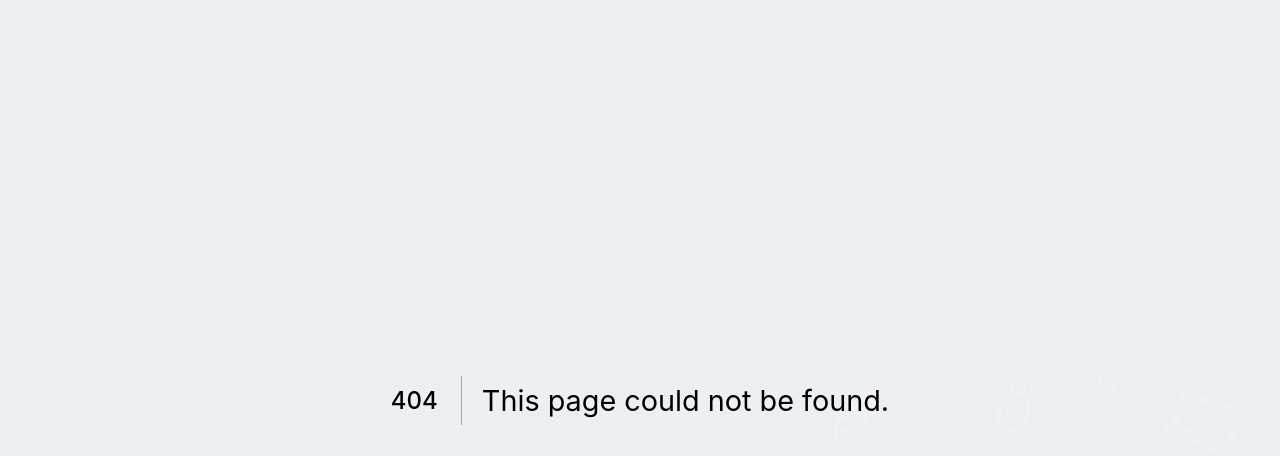
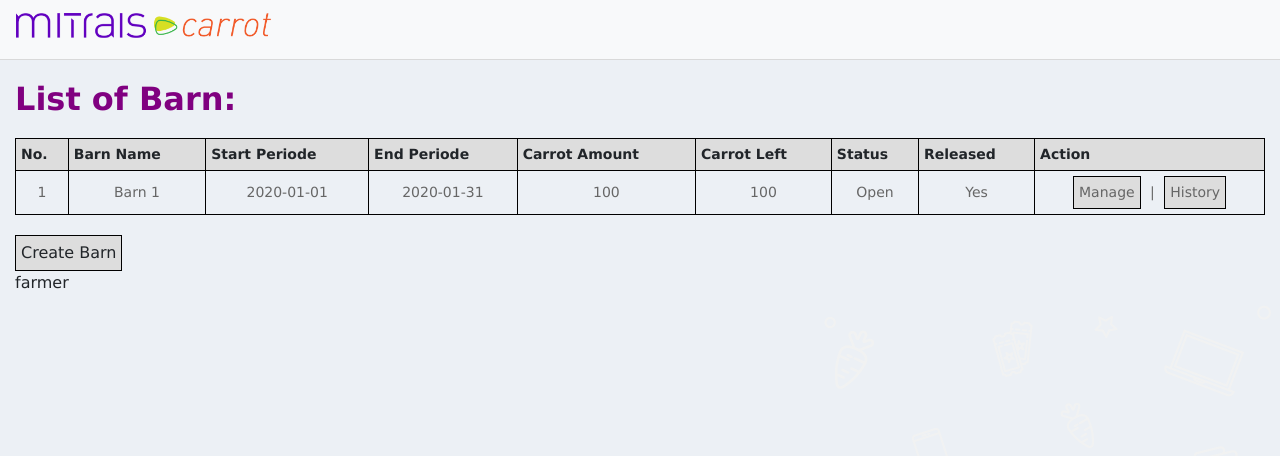
Before and after one commit to Mitrais-Carrot-2/carrot-frontend, a Next.js app: page /farmer in a window 1280 px wide. Before the commit this address had no page. Shown: the top 456 px of the page. Built offline with nearby package versions, Linux system fonts and the light colour scheme.

Commit message:
Add List of Barn (UI only)

```diff
--- /dev/null
+++ b/components/Barn/BarnHistory.js
@@ -0,0 +1,7 @@
+import React from 'react'
+
+export default function BarnHistory() {
+  return (
+    <div>BarnHistory</div>
+  )
+}
--- /dev/null
+++ b/components/Barn/BarnReward.js
@@ -0,0 +1,68 @@
+import React from 'react'
+
+export default function BarnReward() {
+  return (
+    <div>
+      <form>
+        <div className="form-group">
+          <table>
+            <thead>
+              <tr>
+                <th>No.</th>
+                <th>Reward Name</th>
+                <th>Reward Amount</th>
+                <th>Reward Type</th>
+                <th>Action</th>
+              </tr>
+            </thead>
+            <tbody>
+              <tr>
+                <td>1</td>
+                <td>Birthday Reward</td>
+                <td>10</td>
+                <td>REWARD_BIRTHDAY</td>
+                <button>Delete</button>
+              </tr>
+            </tbody>
+          </table>
+          <button >+create reward</button>
+        </div>
+      </form>
+      <style jsx>{`
+        form {
+          display: flex;
+          flex-direction: column;
+        }
+        .form-group {
+          margin-bottom: 1rem;
+        }
+        table {
+          border: 1px solid black;
+        }
+        table thead {
+          background-color: #ddd;
+          font-weight: bold;
+          font-size: 1rem;
+        }
+        table thead th {
+          padding: 0.5rem;
+        }
+        table tbody td {
+          padding: 0.5rem;
+          text-align: center;
+        }
+        button {
+          font-size: 0.9rem;
+          background-color: #ddd;
+          margin-top: 0.25rem;
+          margin-left: 1rem;
+          padding: 0.2rem;
+          border: 1px solid black;
+          border-radius: 0.5rem;
+
+        }
+
+      `}</style>
+    </div>
+  )
+}
--- /dev/null
+++ b/components/Barn/CreateBarn.js
@@ -0,0 +1,79 @@
+import React from "react";
+import BarnReward from "./BarnReward";
+
+export default function CreateBarn(props) {
+  return (
+    <div className="justify-center items-center flex overflow-x-hidden overflow-y-auto fixed inset-0 z-50 outline-none focus:outline-none">
+      <div className="relative w-auto my-6 mx-auto max-w-3xl">
+        {/*content*/}
+        <div className="border-0 rounded-lg shadow-lg relative flex flex-col w-full bg-white outline-none focus:outline-none py-5 px-20 ">
+          {/*header*/}
+          <div className="flex items-start justify-between p-5 border-b border-solid border-blueGray-200 rounded-t">
+            <h3 className="text-3xl font-semibold">Create Barn</h3>
+            <button
+              className="p-1 ml-auto bg-transparent border-0 text-black opacity-5 float-right text-3xl leading-none font-semibold outline-none focus:outline-none"
+              onClick={() => setShowModal(false)}
+            >
+              <span className="bg-transparent text-black opacity-5 h-6 w-6 text-2xl block outline-none focus:outline-none">
+                ×
+              </span>
+            </button>
+          </div>
+          {/*body*/}
+          <div>
+            <form>
+              <h2>Barn Details:</h2>
+              <div className="barn-details">
+                <label>Barn Name:</label>
+                <input type="text" name="barnName" />
+                <label>Start Periode:</label>
+                <input type="date" name="startPeriode" />
+                <label>End Periode:</label>
+                <input type="date" name="endPeriode" />
+                <label>Carrot Amount</label>
+                <input type="number" name="carrotAmount" />
+              </div>
+
+              <h2>Barn Settings:</h2>
+              <BarnReward />
+
+
+            </form>
+          </div>
+          {/*footer*/}
+          <div className="flex items-center justify-end p-6 border-t border-solid border-blueGray-200 rounded-b">
+            <button
+              className="text-red-500 background-transparent font-bold uppercase px-6 py-2 text-sm outline-none focus:outline-none mr-1 mb-1 ease-linear transition-all duration-150"
+              type="button"
+              onClick={() => props.closeClick(false)}
+            >
+              Close
+            </button>
+            <button
+              className="bg-[#ccc] text-white active:bg-[#aaa] font-bold uppercase text-sm px-6 py-3 rounded shadow hover:shadow-lg outline-none focus:outline-none mr-1 mb-1 ease-linear transition-all duration-150"
+              type="button"
+              onClick={() => setShowModal(false)}
+            >
+              Create Barn
+            </button>
+          </div>
+        </div>
+      </div>
+      <style jsx>{`
+        .barn-details {
+          padding: 20px;
+          display: flex;
+          flex-direction: column;
+          flex-wrap: column wrap;
+          justify-content: center;
+        }
+        .barn-details input {
+          margin-bottom: 10px;
+          border: 1px solid #ccc;
+          border-radius: 5px;
+          padding: 10px;
+        }
+      `}</style>
+    </div>
+  );
+}
--- /dev/null
+++ b/components/Barn/ShowBarn.js
@@ -0,0 +1,94 @@
+import React, {useState} from 'react'
+import CreateBarn from './CreateBarn'
+// import { useState } from 'react/cjs/react.production.min'
+
+export default function ShowBarn() {
+  const [showCreateBarn, setShowCreateBarn] = useState(false)
+  return (
+    <div>
+      <h1>List of Barn:</h1>
+      <table>
+        <thead>
+          <tr>
+            <th>No.</th>
+            <th>Barn Name</th>
+            <th>Start Periode</th>
+            <th>End Periode</th>
+            <th>Carrot Amount</th>
+            <th>Carrot Left</th>
+            <th>Status</th>
+            <th>Released</th>
+            <th>Action</th>
+          </tr>
+        </thead>
+        <tbody>
+          <tr>
+            <td>1</td>
+            <td>Barn 1</td>
+            <td>2020-01-01</td>
+            <td>2020-01-31</td>
+            <td>100</td>
+            <td>100</td>
+            <td>Open</td>
+            <td>Yes</td>
+            <td>
+              <button>Manage</button>
+              <span> | </span>
+              <button>History</button>
+            </td>
+          </tr>
+        </tbody>
+      </table>
+      <button
+        onClick={() => {
+          setShowCreateBarn(true)
+        }}
+
+      >Create Barn</button>
+      {
+        showCreateBarn && <CreateBarn closeClick={setShowCreateBarn} />
+      }
+
+      <style jsx>{`
+      h1 {
+        font-size: 2rem;
+        font-weight: bold;
+        margin-bottom: 1rem;
+        color: purple;
+      }
+      table {
+        border: 1px solid black;
+        border-collapse: collapse;
+        width: 100%;
+        margin-top: 20px;
+        margin-bottom: 20px;
+      }
+      th, td {
+        border: 1px solid black;
+        border-collapse: collapse;
+        padding: 5px;
+      }
+      th {
+        background-color: #ddd;
+      }
+      td {
+        text-align: center;
+      }
+      button {
+        background-color: #ddd;
+        border: 1px solid black;
+        border-collapse: collapse;
+        padding: 5px;
+      }
+      button:hover {
+        background-color: #ccc;
+      }
+      span {
+        padding: 5px;
+      }
+    `}</style>
+    </div>
+
+  )
+
+}
--- /dev/null
+++ b/pages/farmer.js
@@ -0,0 +1,15 @@
+import ShowBarn from "@components/Barn/ShowBarn";
+import Navbar from "@components/Navbar";
+import React from "react";
+
+export default function farmer() {
+  return (
+    <div>
+      <Navbar />
+      <div className="container">
+      <ShowBarn />
+      farmer
+      </div>
+    </div>
+  );
+}
```
